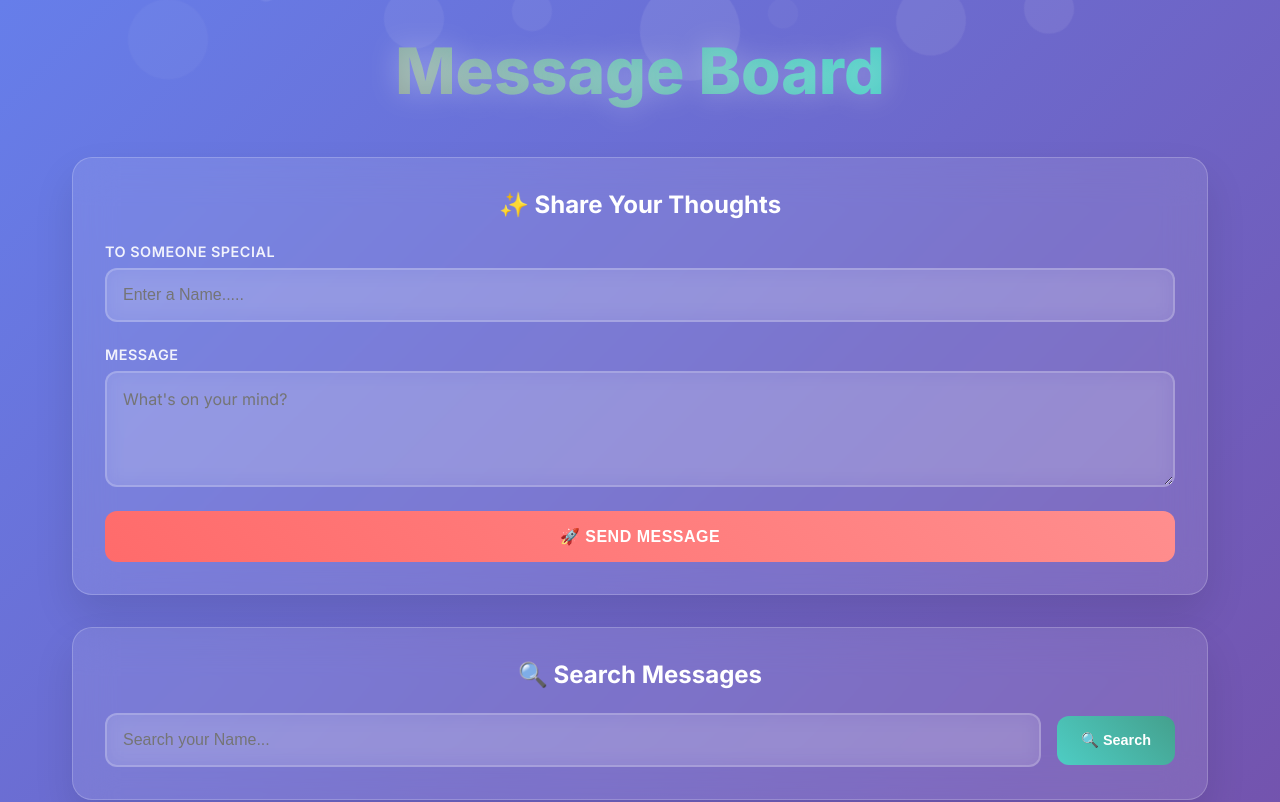
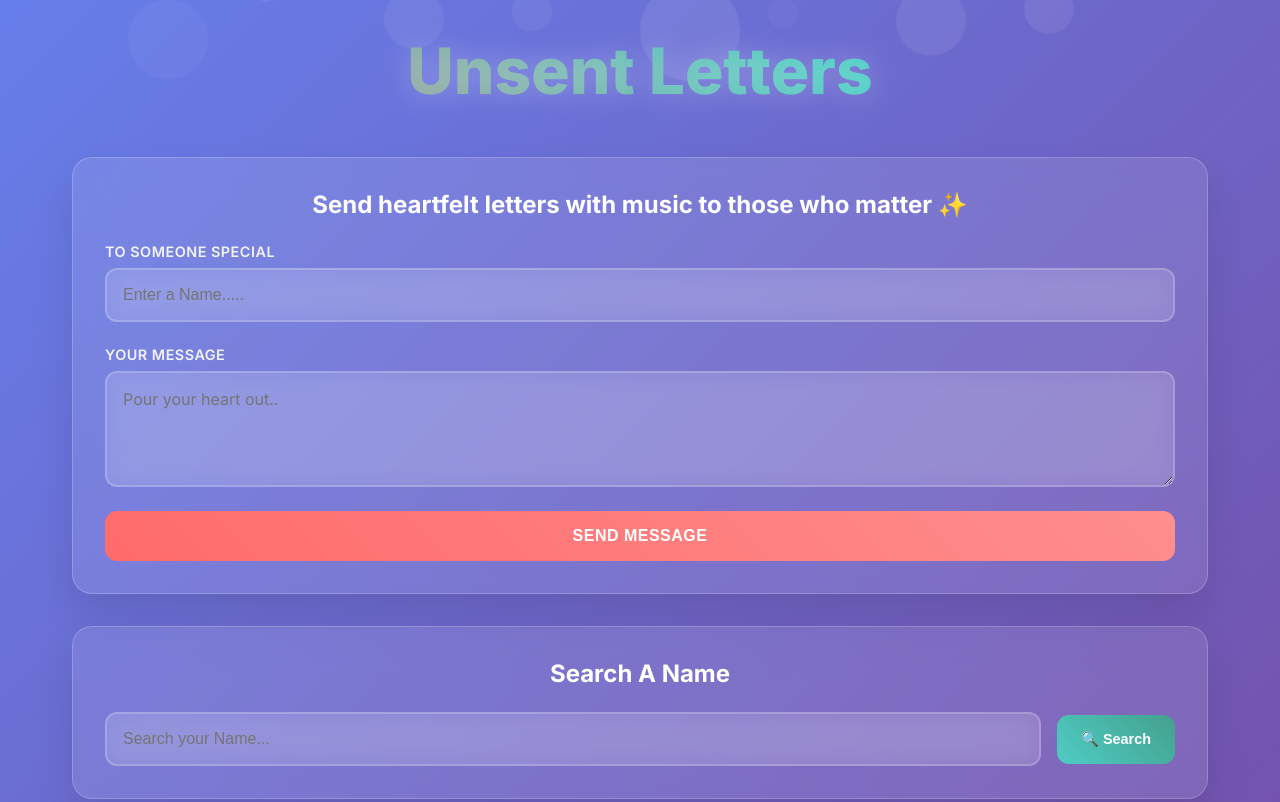
Before and after one commit to kunal-shetty/letters, a Next.js app: page / in a window 1280 px wide. Shown: the top 802 px of the page. Built offline with nearby package versions, Linux system fonts and the light colour scheme; no server answers; the database is empty.

Commit message:
Finale finale finale

```diff
--- a/app/page.tsx
+++ b/app/page.tsx
@@ -236,7 +236,7 @@ export default function Home() {
           ...styles.mainTitle,
           animation: isVisible ? 'titleReveal 1s ease-out 0.5s forwards, gradientShift 3s ease-in-out infinite' : 'none'
         }}>
-          Message Board
+          Unsent Letters
         </h1>
 
         {/* Message Form */}
@@ -246,7 +246,7 @@ export default function Home() {
           animation: isVisible ? 'cardSlideIn 0.8s ease-out 0.2s forwards' : 'none'
         }}>
           <h2 style={styles.cardTitle}>
-            ✨ Share Your Thoughts
+            Send heartfelt letters with music to those who matter ✨
           </h2>
           <form onSubmit={handleSubmit} style={styles.form}>
             <div style={styles.inputGroup}>
@@ -264,7 +264,7 @@ export default function Home() {
             </div>
 
             <div style={styles.inputGroup}>
-              <label htmlFor="message" style={styles.label}>Message</label>
+              <label htmlFor="message" style={styles.label}>Your Message</label>
               <textarea
                 id="message"
                 name="message"
@@ -273,7 +273,7 @@ export default function Home() {
                 required
                 rows={4}
                 style={styles.textarea}
-                placeholder="What's on your mind?"
+                placeholder="Pour your heart out.."
               />
             </div>
 
@@ -290,7 +290,7 @@ export default function Home() {
                   </>
                 ) : (
                   <>
-                    🚀 Send Message
+                   Send Message
                   </>
                 )}
               </span>
@@ -305,7 +305,7 @@ export default function Home() {
           animation: isVisible ? 'cardSlideIn 0.8s ease-out 0.4s forwards' : 'none'
         }}>
           <h2 style={styles.cardTitle}>
-            🔍 Search Messages
+            Search A Name
           </h2>
           <form onSubmit={handleSearch} style={styles.searchForm}>
             <div style={styles.searchInputGroup} className="search-input-group">
@@ -368,15 +368,15 @@ export default function Home() {
                   }}
                 >
                   <div style={styles.messageHeader}>
-                    <div style={styles.messageAvatar}>
+                 {/*   <div style={styles.messageAvatar}>
                       {msg.name.charAt(0).toUpperCase()}
-                    </div>
+                    </div> */}
                     <div style={styles.messageInfo}>
                       <strong style={styles.messageName}>{msg.name}</strong>
-                      <span style={styles.messageTime}>
+                  {/*    <span style={styles.messageTime}>
                         {new Date(msg.timestamp).toLocaleDateString()} • {' '}
                         {new Date(msg.timestamp).toLocaleTimeString()}
-                      </span>
+                      </span> */}
                     </div>
                   </div>
                   <div style={styles.messageContent}>{msg.message}</div>
```
